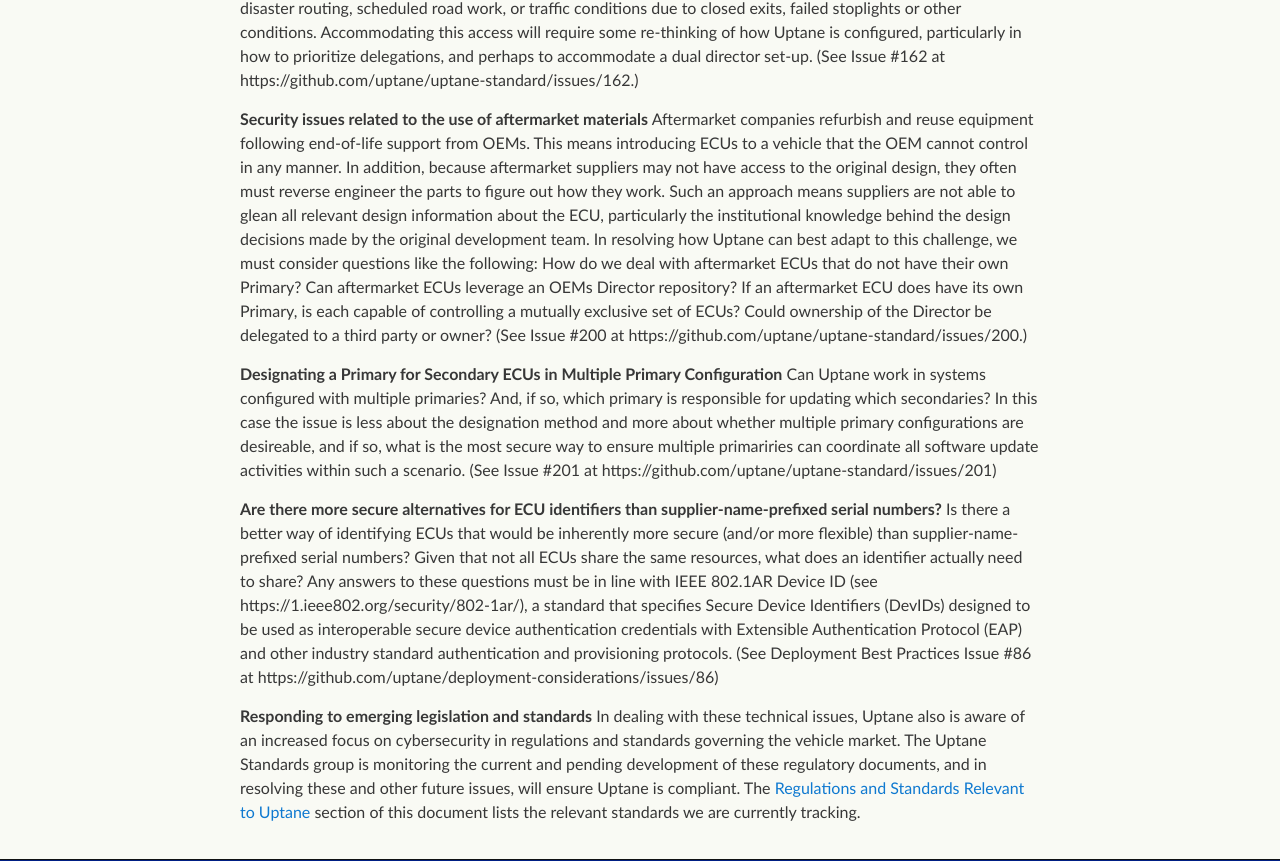
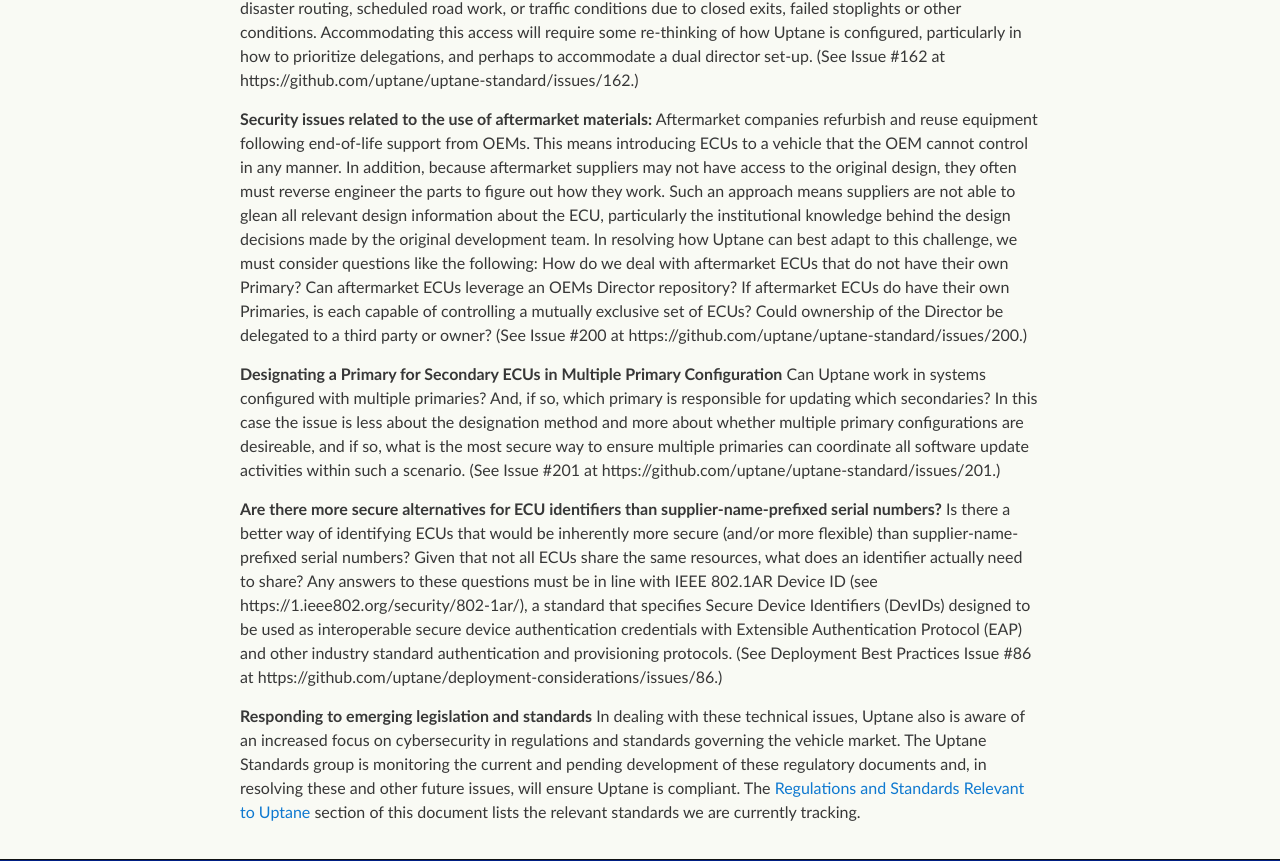
Before and after one commit to uptane/deployment-considerations, a Jekyll site: the page built from emerging_issues.md, in a window 1280 px wide. Shown: the part 594-1455 px from the top of the page. Built offline with Jekyll 4.4.1, drawn with Linux system fonts in a browser that asks for light colours; our own code applies the rules of GitHub Pages for plain Markdown files.

Commit message:
review changes

```diff
--- a/emerging_issues.md
+++ b/emerging_issues.md
@@ -9,15 +9,15 @@ As the potential cyber threat against vehicles continues to rise, with [one indu
 
 **Allowing access to ECUs for emergency updates from federal/state/local governments:** As SOTA delivery of updates becomes more sophisticated, government agencies and regulatory bodies, such as the U.S. Department of Transportation or its state or local equivalents, the Department of Homeland Security, or the Federal Emergency Management Agency (or similar agencies in other nations), may require automakers to grant them full control over a vehicle in emergency situations. These infrequent but important OTA broadcasts could be due to emergency or disaster routing, scheduled road work, or traffic conditions due to closed exits, failed stoplights or other conditions.  Accommodating this access will require some re-thinking of how Uptane is configured, particularly in how to prioritize delegations, and perhaps to accommodate a dual director set-up. (See Issue #162 at https://github.com/uptane/uptane-standard/issues/162.)
 
-**Security issues related to the use of aftermarket materials**
-Aftermarket companies refurbish and reuse equipment following end-of-life support from OEMs. This means introducing ECUs to a vehicle that the OEM cannot control in any manner. In addition, because aftermarket suppliers may not have access to the original design, they often must reverse engineer the parts to figure out how they work. Such an approach means suppliers are not able to glean all relevant design information about the ECU, particularly the institutional knowledge behind the design decisions made by the original development team. In resolving how Uptane can best adapt to this challenge, we must consider questions like the following: How do we deal with aftermarket ECUs that do not have their own Primary? Can aftermarket ECUs leverage an OEMs Director repository? If an aftermarket ECU does have its own Primary, is each capable of controlling a mutually exclusive set of ECUs? Could ownership of the Director be delegated to a third party or owner? (See Issue #200 at https://github.com/uptane/uptane-standard/issues/200.)
+**Security issues related to the use of aftermarket materials:**
+Aftermarket companies refurbish and reuse equipment following end-of-life support from OEMs. This means introducing ECUs to a vehicle that the OEM cannot control in any manner. In addition, because aftermarket suppliers may not have access to the original design, they often must reverse engineer the parts to figure out how they work. Such an approach means suppliers are not able to glean all relevant design information about the ECU, particularly the institutional knowledge behind the design decisions made by the original development team. In resolving how Uptane can best adapt to this challenge, we must consider questions like the following: How do we deal with aftermarket ECUs that do not have their own Primary? Can aftermarket ECUs leverage an OEMs Director repository? If aftermarket ECUs do have their own Primaries, is each capable of controlling a mutually exclusive set of ECUs? Could ownership of the Director be delegated to a third party or owner? (See Issue #200 at https://github.com/uptane/uptane-standard/issues/200.)
 
 **Designating a Primary for Secondary ECUs in Multiple Primary Configuration**
 Can Uptane work in systems configured with multiple primaries? And, if so, which primary is responsible for updating which secondaries?
-In this case the issue is less about the designation method and more about whether multiple primary configurations are desireable, and if so, what is the most secure way to ensure multiple primariries can coordinate all software update activities within such a scenario. (See Issue #201 at https://github.com/uptane/uptane-standard/issues/201)
+In this case the issue is less about the designation method and more about whether multiple primary configurations are desireable, and if so, what is the most secure way to ensure multiple primaries can coordinate all software update activities within such a scenario. (See Issue #201 at https://github.com/uptane/uptane-standard/issues/201.)
 
 **Are there more secure alternatives for ECU identifiers than supplier-name-prefixed serial numbers?**
-Is there a better way of identifying ECUs that would be inherently more secure (and/or more flexible) than supplier-name-prefixed serial numbers? Given that not all ECUs share the same resources, what does an identifier actually need to share? Any answers to these questions must be in line with IEEE 802.1AR Device ID (see https://1.ieee802.org/security/802-1ar/), a standard that specifies Secure Device Identifiers (DevIDs) designed to be used as interoperable secure device authentication credentials with Extensible Authentication Protocol (EAP) and other industry standard authentication and provisioning protocols. (See Deployment Best Practices Issue #86 at https://github.com/uptane/deployment-considerations/issues/86)
+Is there a better way of identifying ECUs that would be inherently more secure (and/or more flexible) than supplier-name-prefixed serial numbers? Given that not all ECUs share the same resources, what does an identifier actually need to share? Any answers to these questions must be in line with IEEE 802.1AR Device ID (see https://1.ieee802.org/security/802-1ar/), a standard that specifies Secure Device Identifiers (DevIDs) designed to be used as interoperable secure device authentication credentials with Extensible Authentication Protocol (EAP) and other industry standard authentication and provisioning protocols. (See Deployment Best Practices Issue #86 at https://github.com/uptane/deployment-considerations/issues/86.)
 
 **Responding to emerging legislation and standards**
-In dealing with these technical issues, Uptane also is aware of an increased focus on cybersecurity in regulations and standards governing the vehicle market. The Uptane Standards group is  monitoring the current and pending development of these regulatory documents, and in resolving these and other future issues, will ensure Uptane is compliant. The [Regulations and Standards Relevant to Uptane](https://github.com/uptane/deployment-considerations/blob/master/regulations_and_standards.md) section of this document lists the relevant standards we are currently tracking.
+In dealing with these technical issues, Uptane also is aware of an increased focus on cybersecurity in regulations and standards governing the vehicle market. The Uptane Standards group is monitoring the current and pending development of these regulatory documents and, in resolving these and other future issues, will ensure Uptane is compliant. The [Regulations and Standards Relevant to Uptane](https://github.com/uptane/deployment-considerations/blob/master/regulations_and_standards.md) section of this document lists the relevant standards we are currently tracking.
```
